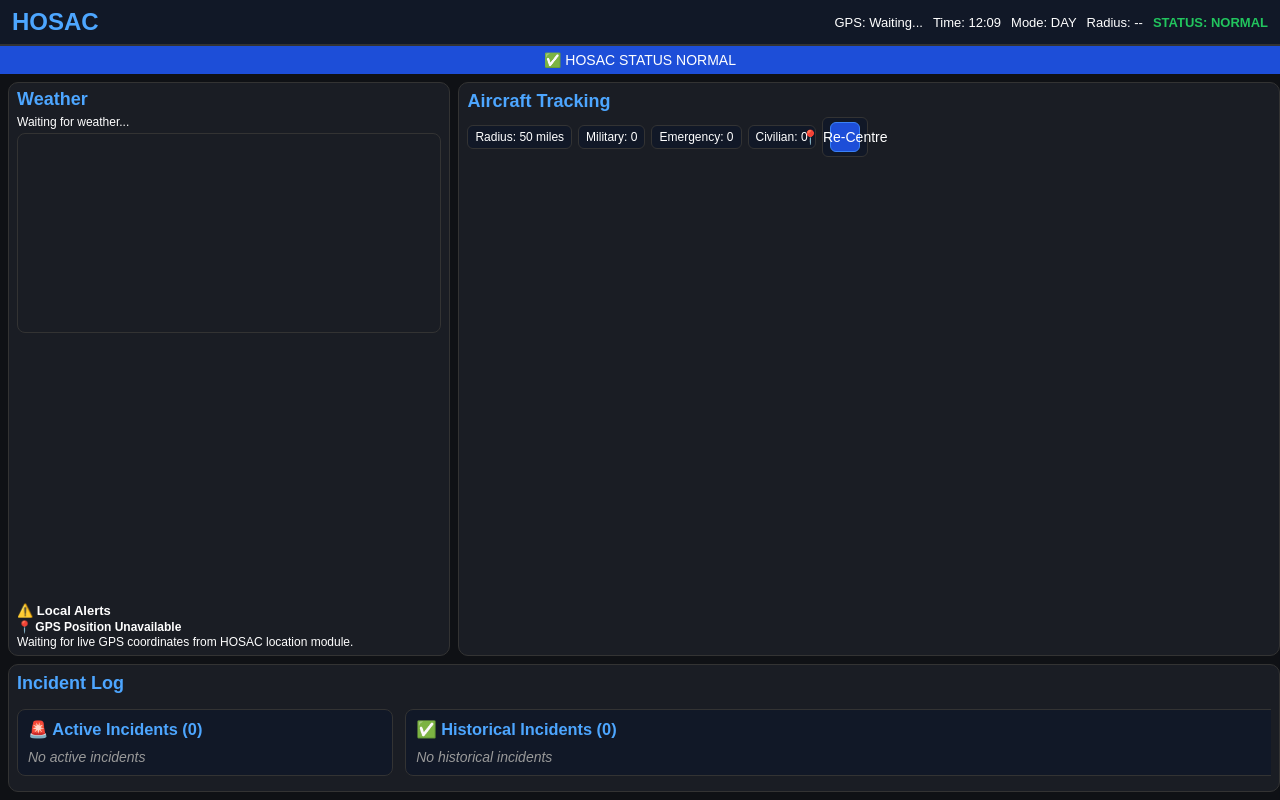
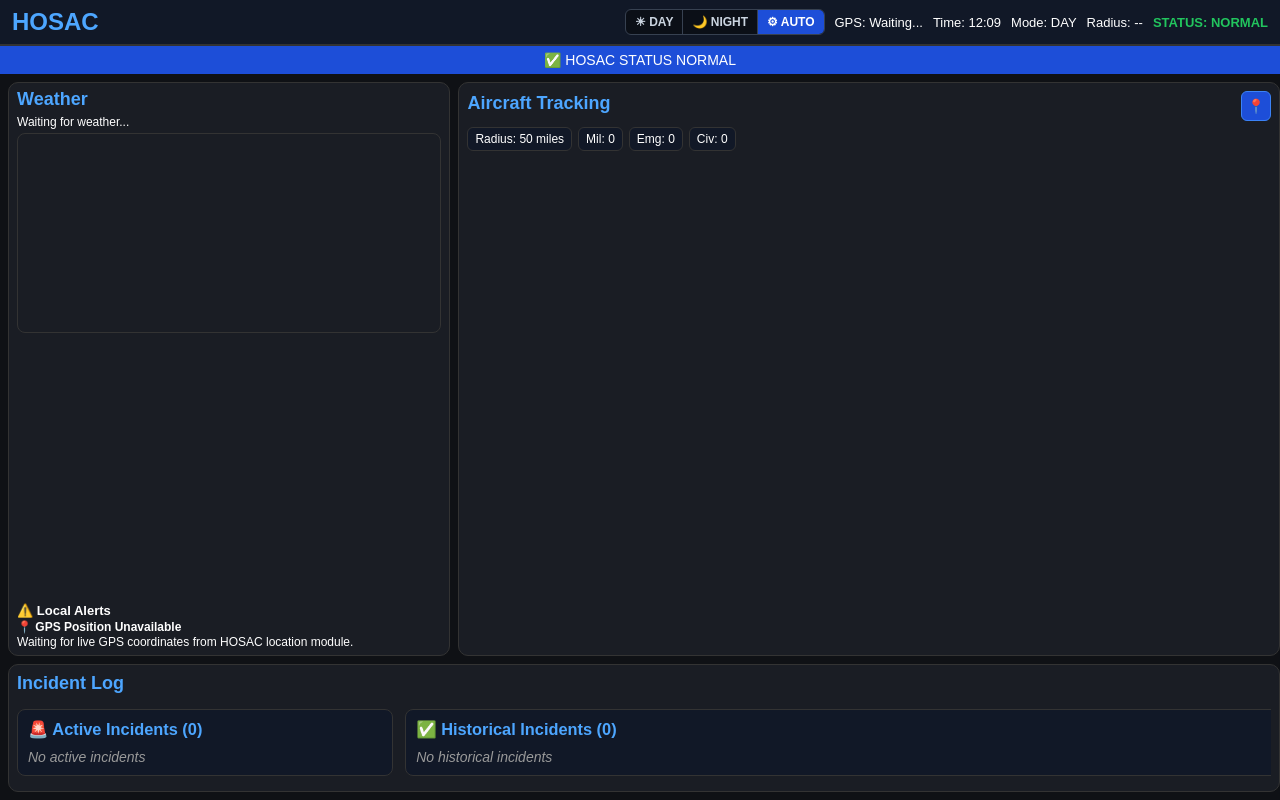
Before and after one commit to andyfrog391/hosac, a plain HTML site: page index.html in a window 1280 px wide. Drawn offline with nearby package versions, Linux system fonts and the light colour scheme.

Commit message:
Add files via upload

```diff
--- a/index.html
+++ b/index.html
@@ -24,6 +24,12 @@
         <div class="title">HOSAC</div>
 
         <div class="status-bar">
+
+            <div id="display-mode-selector" class="mode-selector" role="group" aria-label="Display Mode Selector">
+                <button type="button" class="mode-btn" data-mode-pref="DAY" title="Force Day Layout">☀ DAY</button>
+                <button type="button" class="mode-btn" data-mode-pref="NIGHT" title="Force Night Layout">🌙 NIGHT</button>
+                <button type="button" class="mode-btn active" data-mode-pref="AUTO" title="Automatic Sunrise/Sunset Mode">⚙ AUTO</button>
+            </div>
 
             <span id="gpsStatus">GPS: Waiting...</span>
 
@@ -57,6 +63,9 @@
                 Waiting for weather...
             </div>
 
+            <!-- NIGHT MODE: Tonight's Sky Summary -->
+            <div id="tonights-sky-panel" style="display: none;"></div>
+
             <!-- DAY MODE: Weather Radar -->
             <div id="rain-radar"></div>
 
@@ -83,7 +92,17 @@
 
         <div class="panel aircraft" id="right-main-panel">
 
-            <h2 id="right-panel-title">Aircraft Tracking</h2>
+            <div class="panel-header-row">
+                <h2 id="right-panel-title">Aircraft Tracking</h2>
+                <button
+                    type="button"
+                    id="gps-refresh-btn"
+                    title="Re-Centre Map"
+                    aria-label="Re-Centre Map"
+                >
+                    📍
+                </button>
+            </div>
 
             <!-- DAY MODE: Aircraft Summary & Map (Relocated to Left Panel in Night Mode) -->
             <div id="day-aircraft-slot">
@@ -98,24 +117,18 @@
                     </div>
 
                     <div class="aircraft-stat">
-                        Military:
+                        <span class="stat-label-full">Military:</span><span class="stat-label-short">Mil:</span>
                         <span id="military-count">0</span>
                     </div>
 
                     <div class="aircraft-stat">
-                        Emergency:
+                        <span class="stat-label-full">Emergency:</span><span class="stat-label-short">Emg:</span>
                         <span id="emergency-count">0</span>
                     </div>
 
                     <div class="aircraft-stat">
-                        Civilian:
+                        <span class="stat-label-full">Civilian:</span><span class="stat-label-short">Civ:</span>
                         <span id="civilian-count">0</span>
-                    </div>
-
-                    <div class="aircraft-stat">
-                        <button id="gps-refresh-btn">
-                            📍 Re-Centre
-                        </button>
                     </div>
 
                 </div>
@@ -137,7 +150,6 @@
                         <button type="button" class="astro-filter-btn active" data-filter="all">All Visible</button>
                         <button type="button" class="astro-filter-btn" data-filter="planet">Planets</button>
                         <button type="button" class="astro-filter-btn" data-filter="constellation">Constellations</button>
-                        <button type="button" class="astro-filter-btn" data-filter="satellite">Satellites</button>
                         <button type="button" id="astro-reset-view-btn" title="Reset horizon view to South">🧭 Reset 180°</button>
                     </div>
 
@@ -145,7 +157,7 @@
 
                     <div id="astro-brief">
                         <div class="astro-brief-empty">
-                            Select a visible planet, constellation, or satellite above to slew the sky chart and view observation guidance.
+                            Select a visible planet or constellation above to view observation guidance and intelligence cards.
                         </div>
                     </div>
                 </div>
```
